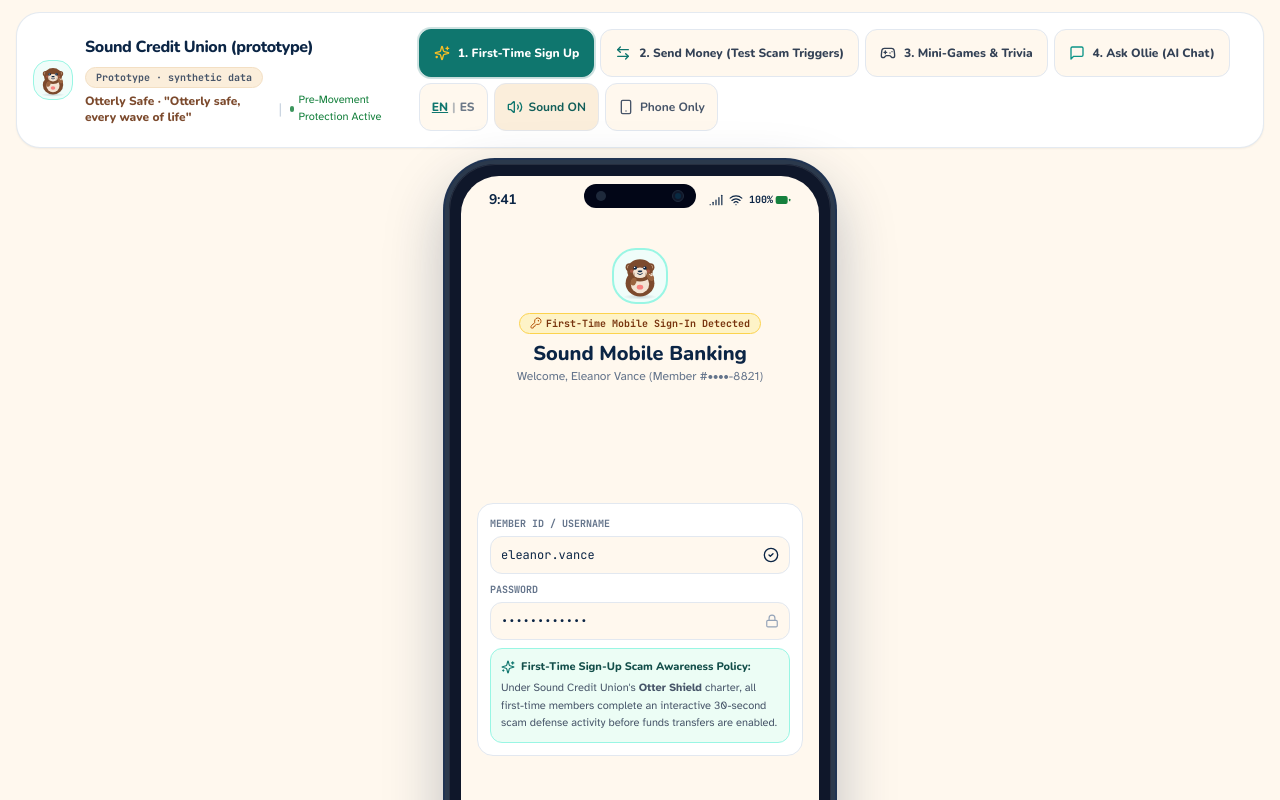
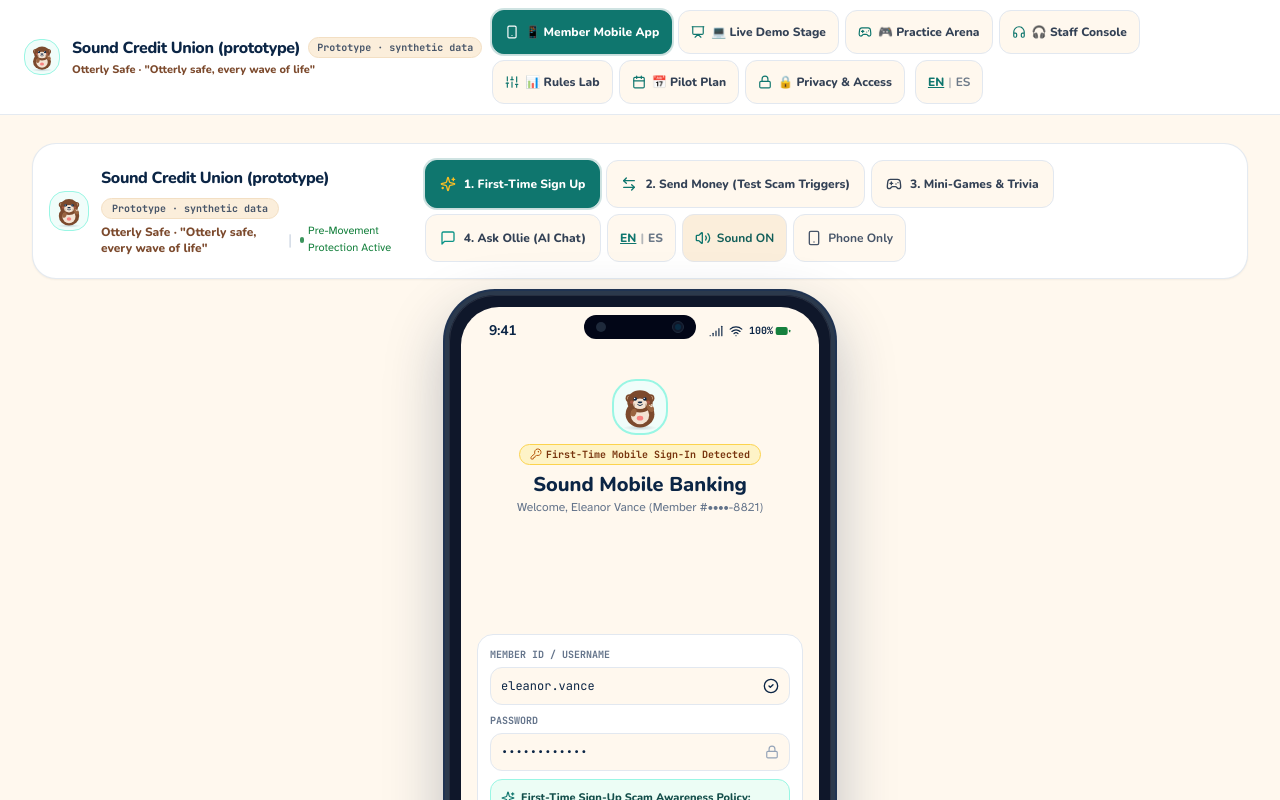
Before and after one commit to Aayush1259/Otterly-Safe, a React (Vite) app: page / in a window 1280 px wide. Shown: the top 800 px of the page. Built offline with nearby package versions, Linux system fonts and the light colour scheme.

Commit message:
feat: implement App root component and DemoStage component for interactive financial security prototyping

```diff
--- a/src/App.tsx
+++ b/src/App.tsx
@@ -1,7 +1,23 @@
-import React, { useEffect } from 'react';
+import React, { useEffect, useState } from 'react';
 import { useStore } from './store/useStore';
 import { loadDataset } from './data/adapter';
 import { OtterlySafeMobileApp } from './components/mobile/OtterlySafeMobileApp';
+import { DemoStage } from './components/demo/DemoStage';
+import { PracticeTab } from './components/practice/PracticeTab';
+import { StaffConsole } from './components/staff/StaffConsole';
+import { RulesLab } from './components/tabs/RulesLab';
+import { PilotPlan } from './components/tabs/PilotPlan';
+import { PrivacyAccess } from './components/tabs/PrivacyAccess';
+import { Ollie } from './components/Ollie';
+import {
+  Smartphone,
+  Presentation,
+  Gamepad2,
+  Headphones,
+  Sliders,
+  Calendar,
+  Lock,
+} from 'lucide-react';
 
 export function App() {
   const {
@@ -9,8 +25,17 @@ export function App() {
     events,
     cards,
     cases,
+    memberKey,
+    activeTab,
+    setActiveTab,
+    lang,
+    toggleLang,
+    addMemberRule,
+    updateStaffDecision,
     initDataset,
   } = useStore();
+
+  const [staffSelectedCaseId, setStaffSelectedCaseId] = useState<string>(cases[0]?.case_id || 'CASE-DEMO-SCAM');
 
   // Try loading kit dataset if present
   useEffect(() => {
@@ -21,14 +46,140 @@ export function App() {
     });
   }, [initDataset]);
 
+  const navTabs = [
+    { id: 'story' as const, label: '📱 Member Mobile App', icon: Smartphone },
+    { id: 'demo' as const, label: '💻 Live Demo Stage', icon: Presentation },
+    { id: 'practice' as const, label: '🎮 Practice Arena', icon: Gamepad2 },
+    { id: 'staff' as const, label: '🎧 Staff Console', icon: Headphones },
+    { id: 'rules' as const, label: '📊 Rules Lab', icon: Sliders },
+    { id: 'pilot' as const, label: '📅 Pilot Plan', icon: Calendar },
+    { id: 'privacy' as const, label: '🔒 Privacy & Access', icon: Lock },
+  ];
+
   return (
     <div className="min-h-screen bg-sand-50 text-navy-900 flex flex-col font-body selection:bg-kelp-200">
+      {/* Top Executive Navigation Bar */}
+      <header className="bg-white border-b border-slate-200/90 shadow-2xs sticky top-0 z-50 px-3 sm:px-6 py-2.5">
+        <div className="max-w-7xl mx-auto flex flex-col lg:flex-row lg:items-center justify-between gap-2.5">
+          {/* Brand Wordmark & Mandatory Synthetic Data Badge */}
+          <div className="flex items-center space-x-3 shrink-0">
+            <div className="w-9 h-9 rounded-2xl bg-kelp-50 border border-kelp-200 flex items-center justify-center p-1 shrink-0">
+              <Ollie mood="wave" size={30} animated={false} />
+            </div>
+            <div>
+              <div className="flex items-center space-x-2">
+                <span className="font-heading font-black text-sm sm:text-base text-navy-900 leading-none tracking-tight">
+                  Sound Credit Union (prototype)
+                </span>
+                <span className="text-[10px] font-mono font-bold text-slate-600 bg-sand-100 px-2 py-0.5 rounded-full border border-sand-200">
+                  Prototype · synthetic data
+                </span>
+              </div>
+              <span className="text-[11px] font-heading font-extrabold text-otter-700 block mt-0.5">
+                Otterly Safe · "Otterly safe, every wave of life"
+              </span>
+            </div>
+          </div>
+
+          {/* Navigation Pill Switcher */}
+          <nav
+            aria-label="Platform main navigation"
+            className="flex flex-wrap items-center gap-1.5 text-xs font-heading font-extrabold"
+          >
+            {navTabs.map((tab) => {
+              const Icon = tab.icon;
+              const isActive = activeTab === tab.id;
+              return (
+                <button
+                  key={tab.id}
+                  type="button"
+                  onClick={() => setActiveTab(tab.id)}
+                  aria-current={isActive ? 'page' : undefined}
+                  className={`min-h-[44px] px-3 py-1.5 rounded-xl border transition-all flex items-center space-x-1.5 shrink-0 ${
+                    isActive
+                      ? 'bg-kelp-700 text-white border-kelp-700 shadow-sm ring-2 ring-kelp-700/20'
+                      : 'bg-sand-50 text-slate-700 border-slate-200 hover:bg-white hover:border-slate-300'
+                  }`}
+                >
+                  <Icon className={`w-3.5 h-3.5 ${isActive ? 'text-white' : 'text-kelp-700'}`} />
+                  <span>{tab.label}</span>
+                </button>
+              );
+            })}
+
+            {/* Language Switch */}
+            <button
+              type="button"
+              onClick={toggleLang}
+              aria-label={`Switch language. Current: ${lang === 'en' ? 'English' : 'Español'}`}
+              className="min-h-[44px] px-3 py-1.5 rounded-xl border border-slate-200 bg-sand-50 hover:bg-white text-navy-900 transition-colors flex items-center space-x-1 font-bold shrink-0 ml-1"
+            >
+              <span className={lang === 'en' ? 'underline font-black text-kelp-700' : 'opacity-60'}>EN</span>
+              <span className="opacity-30">|</span>
+              <span className={lang === 'es' ? 'underline font-black text-kelp-700' : 'opacity-60'}>ES</span>
+            </button>
+          </nav>
+        </div>
+      </header>
+
+      {/* Main Content View Container */}
+      <main className="flex-1 max-w-7xl w-full mx-auto p-2 sm:p-4">
+        {activeTab === 'story' && (
           <OtterlySafeMobileApp
             member={members[0]}
             cards={cards}
             events={events}
             cases={cases}
           />
+        )}
+
+        {activeTab === 'demo' && (
+          <DemoStage
+            members={members}
+            events={events}
+            cards={cards}
+            cases={cases}
+            lang={lang}
+            onToggleLang={toggleLang}
+            onUpdateMemberRule={addMemberRule}
+            onStaffDecision={updateStaffDecision}
+          />
+        )}
+
+        {activeTab === 'practice' && (
+          <PracticeTab
+            cards={cards}
+            member={members[0]}
+            lang={lang}
+            onSetRule={(amt) => addMemberRule(members[0].member_id, amt)}
+          />
+        )}
+
+        {activeTab === 'staff' && (
+          <div className="max-w-4xl mx-auto py-2">
+            <StaffConsole
+              cases={cases}
+              events={events}
+              members={members}
+              selectedCaseId={staffSelectedCaseId}
+              onSelectCase={(id) => setStaffSelectedCaseId(id)}
+              onDecision={updateStaffDecision}
+            />
+          </div>
+        )}
+
+        {activeTab === 'rules' && (
+          <RulesLab
+            members={members}
+            events={events}
+            memberKey={memberKey}
+          />
+        )}
+
+        {activeTab === 'pilot' && <PilotPlan />}
+
+        {activeTab === 'privacy' && <PrivacyAccess />}
+      </main>
     </div>
   );
 }
--- a/src/components/demo/DemoStage.tsx
+++ b/src/components/demo/DemoStage.tsx
@@ -131,7 +131,7 @@ export const DemoStage: React.FC<DemoStageProps> = ({
       } else if (e.key === '1') {
         if (selectedCaseId) onStaffDecision(selectedCaseId, 'release');
       } else if (e.key === '2') {
-        if (selectedCaseId) onStaffDecision(selectedCaseId, 'hold');
+        if (selectedCaseId) onStaffDecision(selectedCaseId, 'keep_holding');
       } else if (e.key === '3') {
         if (selectedCaseId) onStaffDecision(selectedCaseId, 'escalate');
       }
```
Lines whose indentation alone changed are shown as unchanged.
